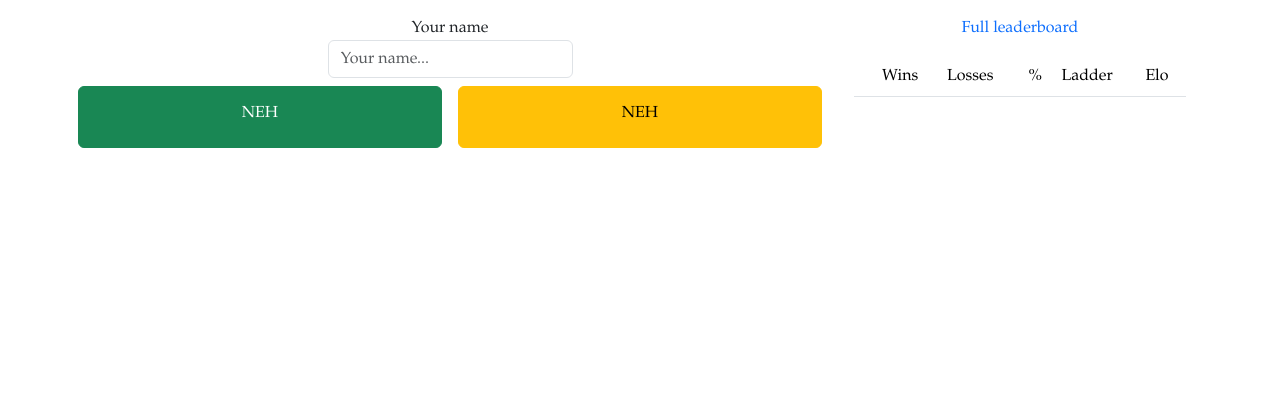
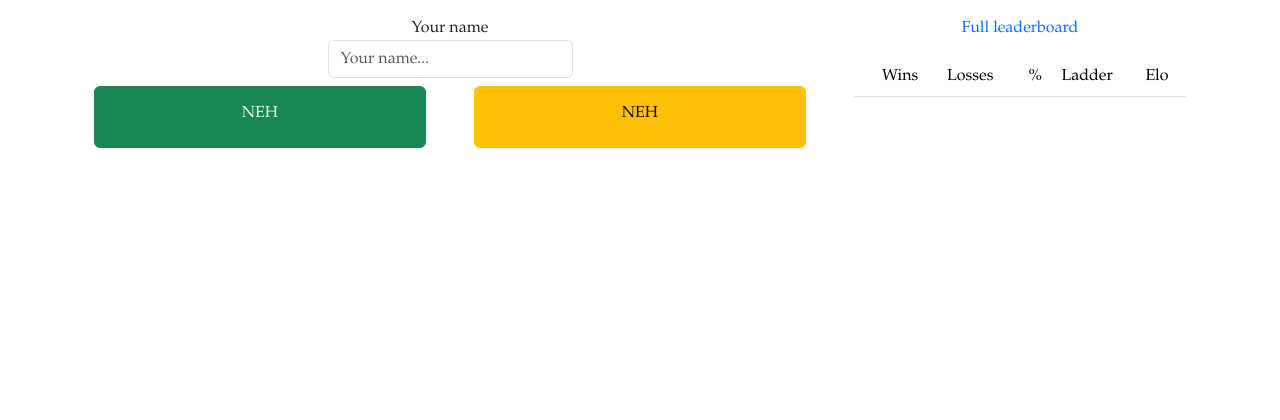
Before and after one commit to jftsang/hymnsmash, a Flask app: template templates/index.html in a window 1280 px wide. Shown: the top 420 px of the page. Run offline with Flask 3, Linux system fonts and the light colour scheme; the template is opened without the code that fills it, so the values that code supplies are empty.

Commit message:
More layout tweaks

```diff
--- a/templates/base.html
+++ b/templates/base.html
@@ -26,19 +26,19 @@
         {% endfor %}
     </ul>
 {% endwith %}
-<div class="container">
-    <main>
+<div class="container-md">
     <div class="row">
         <div id="mainDiv" class="col-md-8">
+            <main>
                 {% block content %}
                 {% endblock %}
+            </main>
         </div>
         <div class="col-md-4">
             {% block sidebar %}
             {% endblock %}
         </div>
     </div>
-    </main>
 </div>
 
 
--- a/templates/vote.html
+++ b/templates/vote.html
@@ -18,7 +18,7 @@
 
         <div class="row justify-content-center">
             <div id="voteP1Btn"
-                 class="col-md btn btn-success m-2"
+                 class="col-md btn btn-success mx-4 my-2"
                  data-bs-toggle="tooltip"
                  data-bs-html="true"
                  title="{{ p1 | describe_winloss }}">
@@ -27,7 +27,7 @@
             </div>
 
             <div id="voteP2Btn"
-                 class="col-md btn btn-warning m-2"
+                 class="col-md btn btn-warning mx-4 my-2"
                  data-bs-toggle="tooltip"
                  data-bs-html="true"
                  title="{{ p2 | describe_winloss }}">
```
Lines whose indentation alone changed are shown as unchanged.
